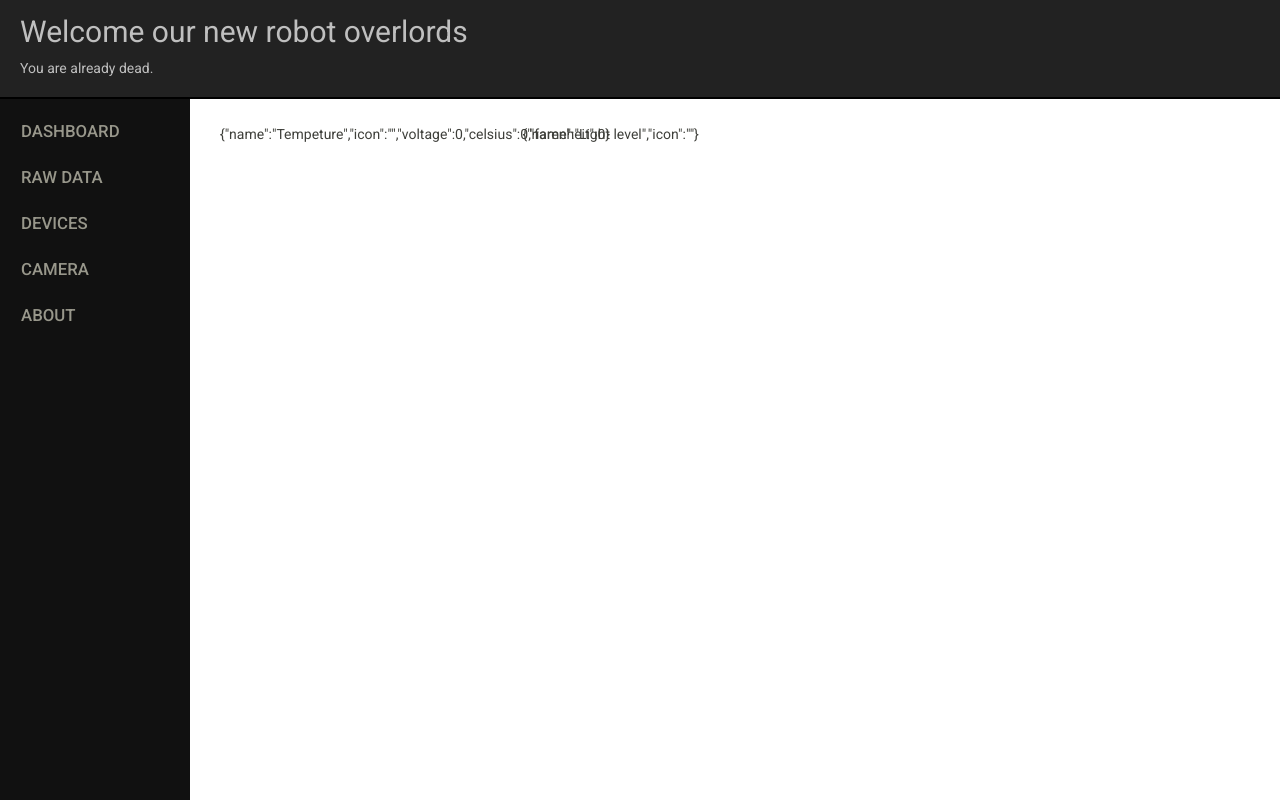
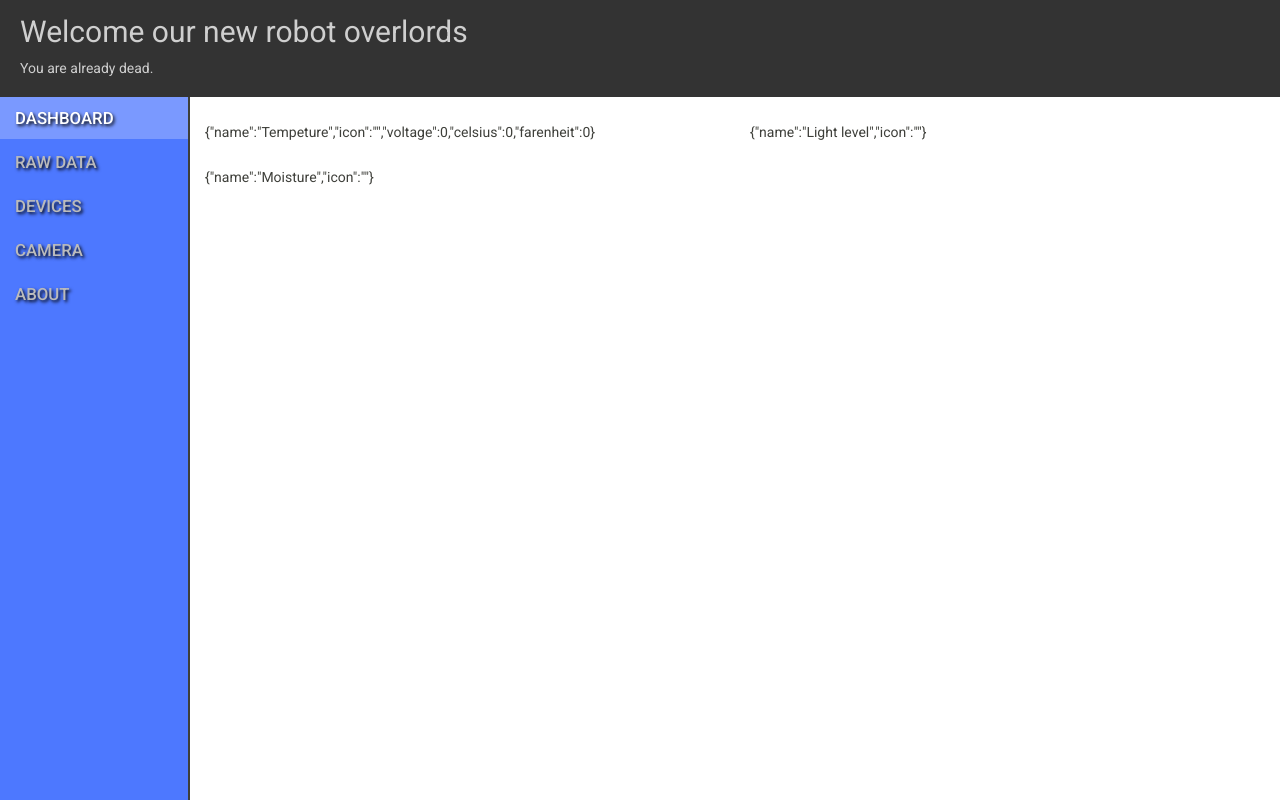
Before and after one commit to Ankk4/SensorDashboad, a website: page app/public/main.html in a window 1280 px wide. Drawn offline with nearby package versions, Linux system fonts and the light colour scheme; no server answers.

Commit message:
CSS and nav functions

```diff
--- a/app/app.js
+++ b/app/app.js
@@ -34,7 +34,7 @@ io.on('connection', function(socket){
 
 io.emit('sensorData', { will: 'be received by everyone'});
 
-
+/*
 //Serial port connections
 //Get port connections based on config file
 var coms = [];
@@ -60,5 +60,4 @@ function onData(data) {
     }
     return false;
 }
-
-// db
+*/
--- a/app/public/css/my.css
+++ b/app/public/css/my.css
@@ -1,29 +1,33 @@
-html,body, { height:100%; }
+html,body, { height:100%;}
 .page-wrapper { }
 .page-header {
-	background   : #222222;
-	color        : #bfbfbf;
+	background   : #333333;
+	color        : #cfcfcf;
 	border       : none;
 	text-align   : left;
 	margin       : 0;
-	border-bottom: 2px solid black;
 	margin-top   : -25px;
 	padding-top  : 20px;
 	padding-left : 20px;
 }
 
 #sidebar {
-	background-color: #111111;
+	background-color: #4d78ff;
 	height          : 100%;
 	width           : 200px;
 	position        : fixed;
 	margin-left     : -25px;
 }
-#sidebar .nav {	font-size: 1.2em; padding-top: 10px; }
-#sidebar .nav { color: red;}
+#sidebar {padding: 0px 0px 0px 10px; border-right: 2px solid; }
+#sidebar .nav { font-size: 1.2em; }
+#sidebar a { outline: 0; color: #bbbbbb; border: 0px; background: transparent; text-shadow: black 0.1em 0.1em 0.2em; }
+#sidebar a:hover { background: transparent; }
+#sidebar a:focus { background: transparent; }
+.active { background: #7A99FF; }
+.active a { color: white !important; font-color: white; }
 
 #mainContent {
-    margin-left: -25px;
+	margin-left: -25px;
 	margin-left: 175px;
 	padding-top: 25px;
 }
--- a/app/public/js/app.js
+++ b/app/public/js/app.js
@@ -30,6 +30,10 @@ var sensors = [
 	{
 		name: 'Light level',
 		icon: ''
+	},
+		{
+		name: 'Moisture',
+		icon: ''
 	}
 ];
 
--- a/app/public/main.html
+++ b/app/public/main.html
@@ -18,20 +18,29 @@
 	</div>
 	<div class="container-fluid page-wrapper">
 		<!-- Sidebar -->
-		<div class="col-lg-2 col-sm-2" id="sidebar" ng-show="true">
+		<div class="col-sm-2" id="sidebar" ng-controller="SidebarController as sbCtrl">
 			<ul class="nav nav-collaped nav-pills nav-stacked">
-				<li><a href="#Dashboard">Dashboard</a></li>
-				<li><a href="#RawData">Raw Data</a></li>
-				<li><a href="#Devices">Devices</a></li>
-				<li><a href="#Camera">Camera</a></li>
-				<li><a href="#About">About</a></li>
+				<li ng-class="{ active: sbCtrl.isSelected(1) }">
+					<a href="#Dashboard" ng-click="sbCtrl.selectTab(1)">Dashboard</a>
+				</li>
+				<li ng-class="{ active: sbCtrl.isSelected(2) }">
+					<a href="#RawData" ng-click="sbCtrl.selectTab(2)">Raw Data</a>
+				</li>
+				<li ng-class="{ active: sbCtrl.isSelected(3) }">
+					<a href="#Devices" ng-click="sbCtrl.selectTab(3)">Devices</a>
+				</li>
+				<li ng-class="{ active: sbCtrl.isSelected(4) }">
+					<a href="#Camera" ng-click="sbCtrl.selectTab(4)">Camera</a>
+				</li>
+				<li ng-class="{ active: sbCtrl.isSelected(5) }">
+					<a href="#About" ng-click="sbCtrl.selectTab(5)">About</a>
+				</li>
 			</ul>
 		</div>
-
 		<!-- Content -->
-		<div class="col-lg-9 col-sm-10" id="mainContent">
+		<div class="row" id="mainContent">
             <div>
-				<div class="col-lg-4 col-lg-5 col-sm-6" data-ng-repeat="sensor in dashboard.sensors">{{sensor}}</div>
+				<div class="col-md-6 col-sm-12" data-ng-repeat="sensor in dashboard.sensors">{{sensor}}</div>
 			</div>
 		</div>
 	</div>
```
